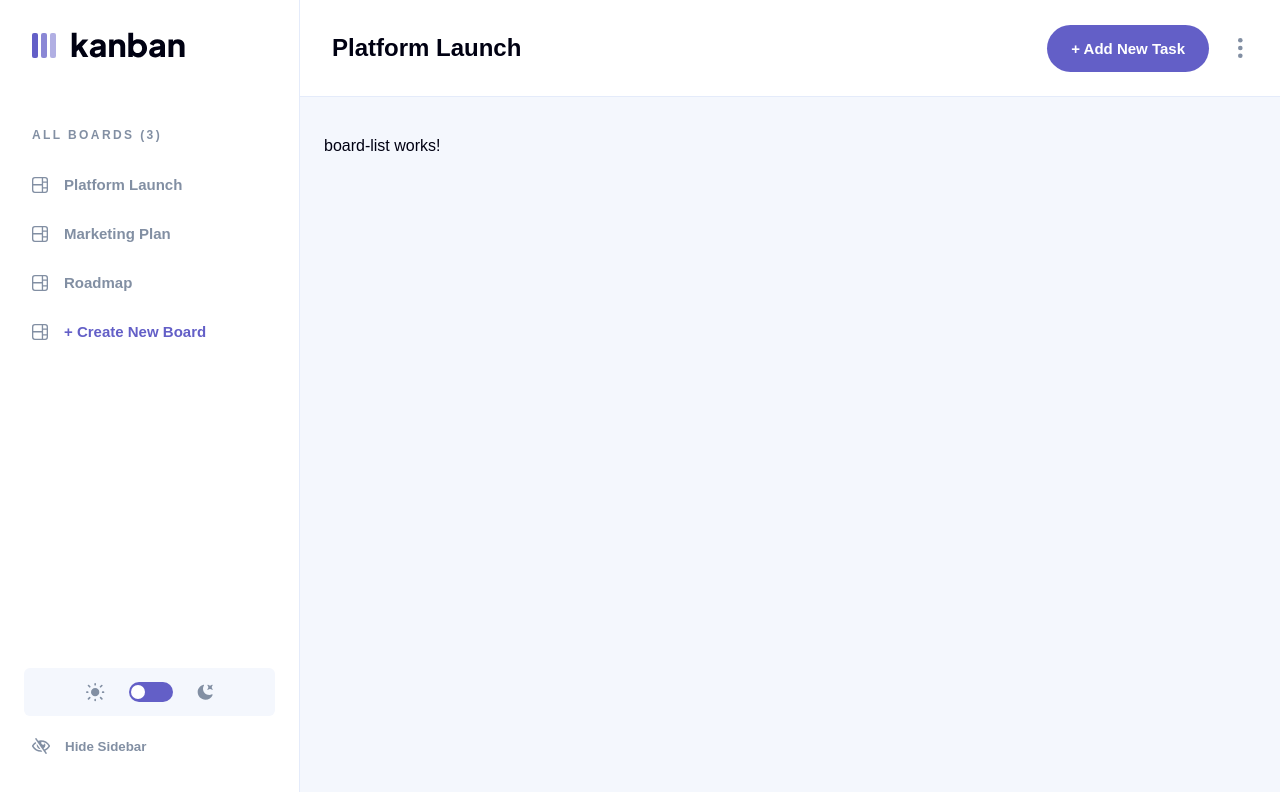
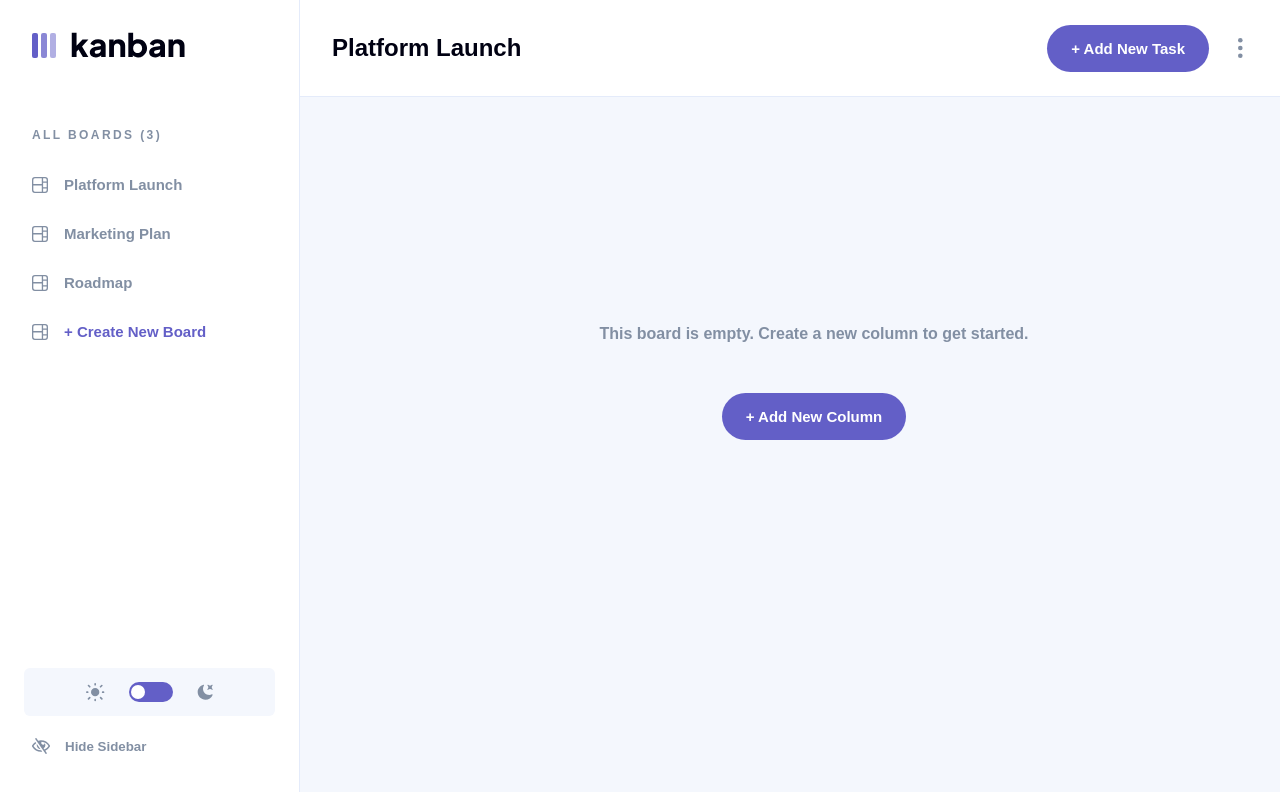
Before and after one commit to axoo01/Kanban-interaction, an Angular app: page /boards in a window 1280 px wide. Shown: the top 792 px of the page. Built offline with nearby package versions, Linux system fonts and the light colour scheme.

Commit message:
style: final polish for routing landing page

```diff
--- a/src/app/pages/board-list/board-list.component.html
+++ b/src/app/pages/board-list/board-list.component.html
@@ -1 +1,6 @@
-<p>board-list works!</p>
+<div class="empty-state-container">
+  <div class="content">
+    <p class="empty-text">This board is empty. Create a new column to get started.</p>
+    <button class="btn-primary-l">+ Add New Column</button>
+  </div>
+</div>
--- a/src/app/pages/board-list/board-list.component.scss
+++ b/src/app/pages/board-list/board-list.component.scss
@@ -0,0 +1,24 @@
+.empty-state-container {
+  display: flex;
+  justify-content: center;
+  align-items: center;
+  height: 70%;
+  width: 100%;
+  padding: 24px;
+  text-align: center;
+
+  .content {
+    display: flex;
+    flex-direction: column;
+    align-items: center;
+    gap: 32px;
+  }
+
+  .empty-text {
+    color: var(--color-medium-grey);
+    font-size: 16px;
+    font-weight: bold;
+
+    line-height: 1.3;
+  }
+}
--- a/src/styles.scss
+++ b/src/styles.scss
@@ -54,3 +54,29 @@ body {
     display: block !important;
   }
 }
+
+/* Add to src/styles.scss */
+
+.btn-primary-l {
+  background-color: var(--color-main-purple);
+  color: var(--color-white);
+  border: none;
+  padding: 15px 24px;
+  border-radius: 24px;
+  font-weight: bold;
+  font-size: 15px;
+  cursor: pointer;
+  transition: background-color 0.2s ease;
+  display: inline-flex;
+  align-items: center;
+  justify-content: center;
+
+  &:hover:not(:disabled) {
+    background-color: var(--color-main-purple-hover);
+  }
+
+  &:disabled {
+    opacity: 0.25;
+    cursor: not-allowed;
+  }
+}
```
